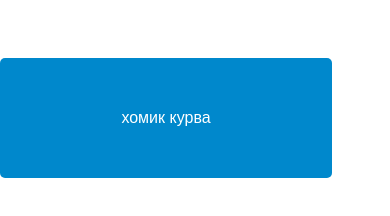
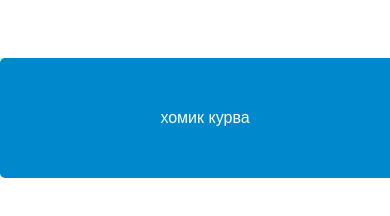
Before and after one commit to fedya71/text.webapp, a plain HTML site: page index.html in a window 390 px wide. Shown: the part 372-588 px from the top of the page. Drawn offline with Linux system fonts and the light colour scheme; files that its build step writes are made by us from their sources.

Commit message:
Add files via upload

```diff
--- a/index.html
+++ b/index.html
@@ -109,7 +109,7 @@
         #secondButton {
             background: var(--tg-theme-button-color, #0088cc);
             color: var(--tg-theme-button-text-color, #ffffff);
-            width: 700px;
+            width: 800px;
             height: 100px;
         }
 
@@ -121,7 +121,7 @@
                 font-size: 16px;
             }
             #secondButton {
-                width: 80%;
+                width: 100%;
                 height: 100px;
             }
             .telegram-button {
```
